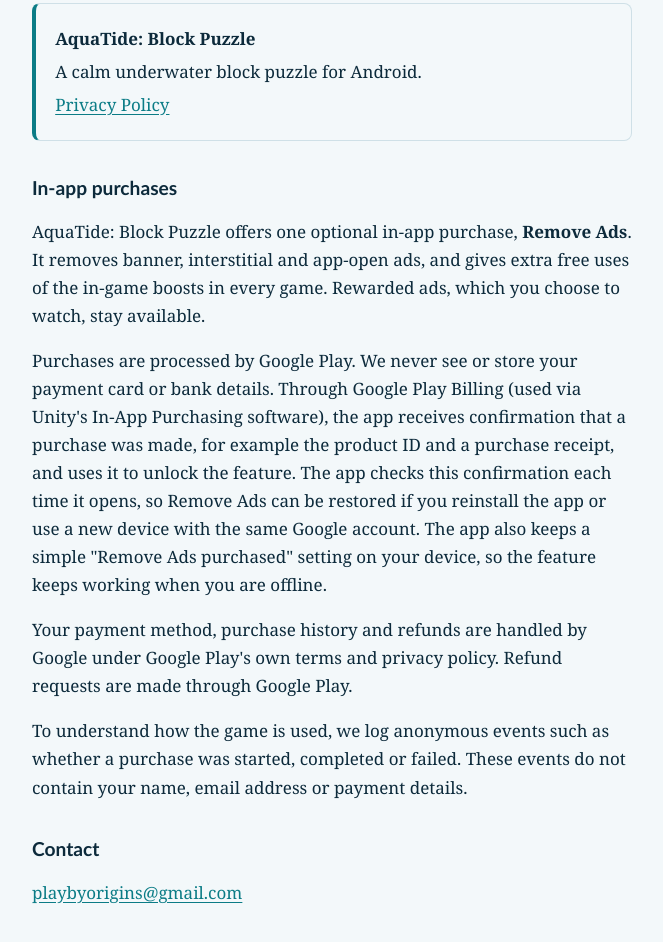
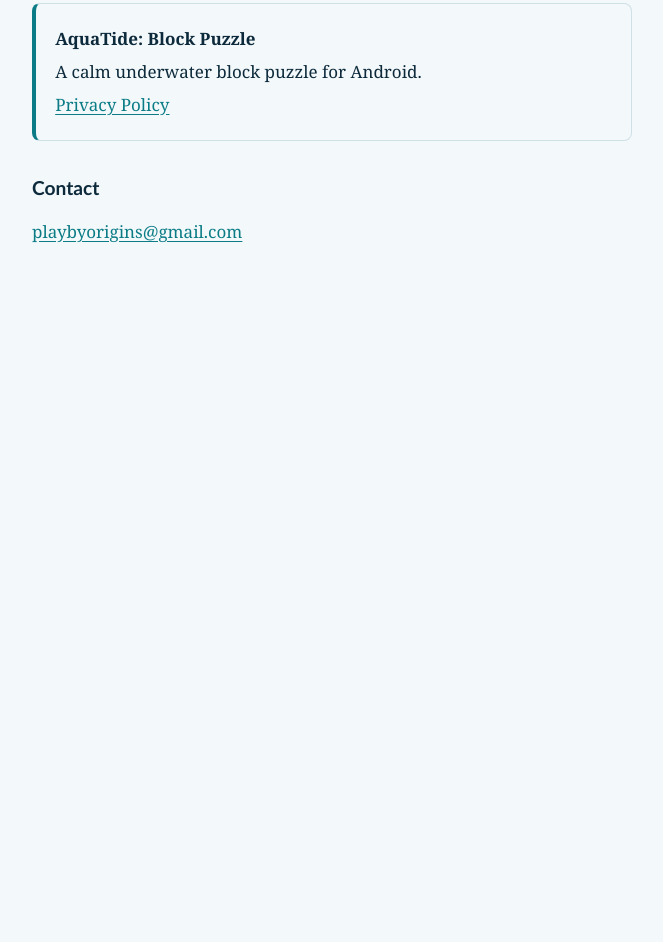
Before and after one commit to playbyorigins/playbyorigins.github.io, a plain HTML site: page index.html in a window 1280 px wide. Shown: the part 188-1130 px from the top of the page, without its empty margins (308-971 px from the left). After the commit the page ends 800 px from the top, so only its background shows below. Drawn offline with Linux system fonts and the light colour scheme.

Commit message:
Update index.html

```diff
--- a/index.html
+++ b/index.html
@@ -32,23 +32,6 @@
     <p><a href="aquatide/privacy/">Privacy Policy</a></p>
   </div>
 
-  <h2>In-app purchases</h2>
-<p>AquaTide: Block Puzzle offers one optional in-app purchase, <strong>Remove Ads</strong>.
-It removes banner, interstitial and app-open ads, and gives extra free uses of the in-game boosts in every game.
-Rewarded ads, which you choose to watch, stay available.</p>
-
-<p>Purchases are processed by Google Play. We never see or store your payment card or bank details.
-Through Google Play Billing (used via Unity's In-App Purchasing software), the app receives confirmation that a purchase was made,
-for example the product ID and a purchase receipt, and uses it to unlock the feature. The app checks this confirmation each time it opens,
-so Remove Ads can be restored if you reinstall the app or use a new device with the same Google account.
-The app also keeps a simple "Remove Ads purchased" setting on your device, so the feature keeps working when you are offline.</p>
-
-<p>Your payment method, purchase history and refunds are handled by Google under Google Play's own terms and privacy policy.
-Refund requests are made through Google Play.</p>
-
-<p>To understand how the game is used, we log anonymous events such as whether a purchase was started, completed or failed.
-These events do not contain your name, email address or payment details.</p>
-
   <h2>Contact</h2>
   <p><a href="mailto:playbyorigins@gmail.com">playbyorigins@gmail.com</a></p>
 </div>
```
